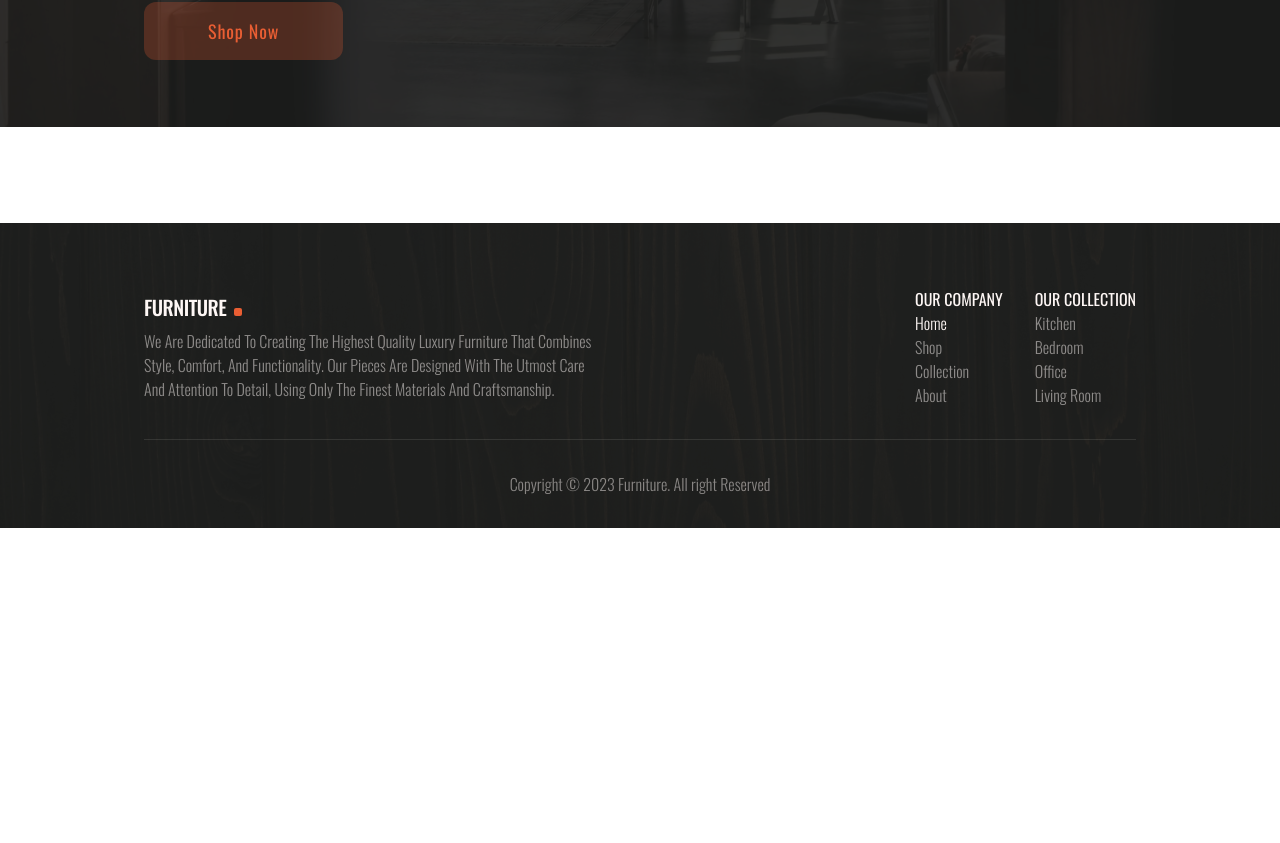
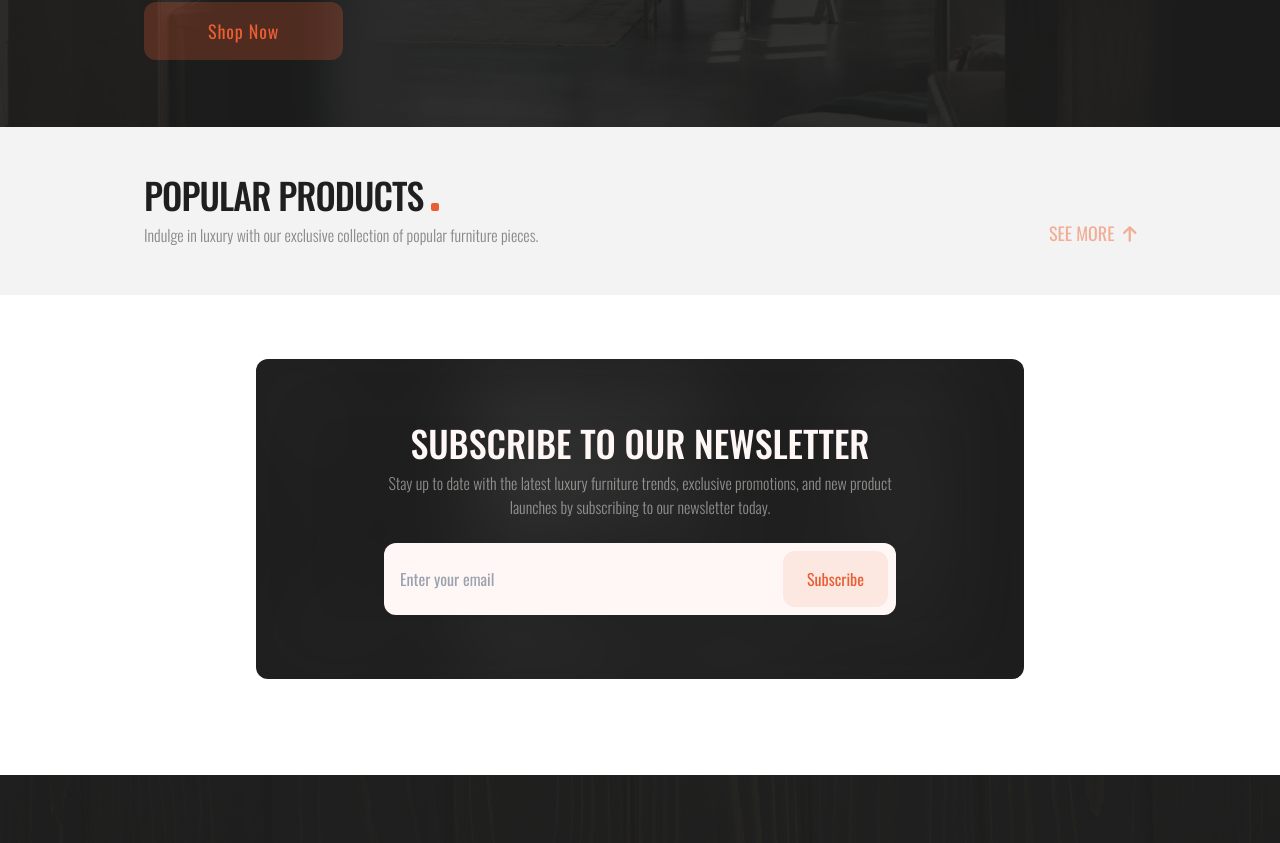
Before and after one commit to AfopeM/Furniture, a Next.js app: page / in a window 1280 px wide. Shown: the part 553-1396 px from the top of the page. Before the commit the page ends 1081 px from the top, so only its background shows below. Built offline with nearby package versions, Linux system fonts and the light colour scheme; a web font is replaced by a local one.

Commit message:
Email Form refactor: Updated Tile component feat: Completed EmailForm, BlurImage and SeeMoreBtn components

```diff
--- a/src/app/page.tsx
+++ b/src/app/page.tsx
@@ -1,5 +1,5 @@
 import Link from "next/link";
-import { Hero } from "@/components";
+import { Hero, Title, SeeMoreBtn, EmailForm } from "@/components";
 
 export default function Home() {
   return (
@@ -31,7 +31,33 @@ export default function Home() {
           </Link>
         </div>
       </Hero>
-      <main className="space-y-16"></main>
+      <main className="space-y-16">
+        {/* POPULAR TITLE */}
+        <section className="space-y-8">
+          <div
+            className="brand-px flex flex-col items-start
+            justify-between gap-4 bg-brand-dark/5 py-12
+            sm:flex-row sm:items-end"
+          >
+            <div>
+              <Title textSize="text-4xl" colour="text-brand-dark">
+                Popular Products
+              </Title>
+              <p
+                className="font-fira font-light normal-case
+              text-brand-darkgray pt-2"
+              >
+                Indulge in luxury with our exclusive collection of popular
+                furniture pieces.
+              </p>
+            </div>
+            <SeeMoreBtn href="/shop" alignment="self-start sm:self-end" />
+          </div>
+        </section>
+
+        {/* EMAIL */}
+        <EmailForm />
+      </main>
     </>
   );
 }
--- /dev/null
+++ b/src/components/BlurImage.tsx
@@ -0,0 +1,23 @@
+"use client";
+import Image from "next/image";
+import { useState } from "react";
+
+interface BlurImageProp {
+  imgSrc: string;
+  imgAlt: string;
+  style?: string;
+}
+export default function BlurImage({ imgSrc, imgAlt, style }: BlurImageProp) {
+  const [isLoading, setIsLoading] = useState(true);
+  return (
+    <Image
+      fill
+      src={imgSrc}
+      alt={imgAlt}
+      className={`${
+        isLoading ? "blur-2xl grayscale" : "blur-0 grayscale-0"
+      } ${style} object-cover brand-duration-500`}
+      onLoadingComplete={() => setIsLoading(false)}
+    />
+  );
+}
--- /dev/null
+++ b/src/components/EmailForm.tsx
@@ -0,0 +1,177 @@
+"use client";
+import { BlurImage } from ".";
+import { useReducer } from "react";
+import { motion } from "framer-motion";
+import { faCheck } from "@fortawesome/free-solid-svg-icons";
+import { FontAwesomeIcon } from "@fortawesome/react-fontawesome";
+
+interface EmailFormProps {
+  address: string;
+  isValid: undefined | boolean;
+  inFocus: boolean;
+}
+
+const Initial_State: EmailFormProps = {
+  address: "",
+  isValid: undefined,
+  inFocus: false,
+};
+
+const ACTIONS = {
+  UPDATE: "update",
+  FOCUS: "focus",
+  SUBMIT: "submit",
+};
+
+type EmailAction = {
+  type: string;
+  payload?: {
+    address?: string;
+    focus?: boolean;
+  };
+};
+
+function emailReducer(state: EmailFormProps, action: EmailAction) {
+  switch (action.type) {
+    case ACTIONS.UPDATE: {
+      const newAddress = action.payload?.address || "";
+      return { ...state, address: newAddress };
+    }
+
+    case ACTIONS.FOCUS: {
+      return {
+        ...state,
+        isValid: undefined,
+        inFocus: action.payload?.focus || false,
+      };
+    }
+
+    case ACTIONS.SUBMIT: {
+      const valid = /^\w+([-\.=%+]*\w)*@\w([\.]?\w)*(\.\w{2,4})$/.test(
+        state.address
+      );
+      return { ...state, isValid: valid };
+    }
+
+    default:
+      return state;
+  }
+}
+
+export default function EmailForm() {
+  const [state, dispatch] = useReducer(emailReducer, Initial_State);
+
+  function handleSubmit(e: React.MouseEvent<HTMLButtonElement, MouseEvent>) {
+    e.preventDefault();
+    dispatch({ type: ACTIONS.SUBMIT });
+  }
+
+  return (
+    <section className="brand-px">
+      <div
+        className="relative mx-auto max-w-3xl overflow-hidden
+        rounded-xl bg-brand-dark px-8 py-16 text-center md:px-16"
+      >
+        <BlurImage
+          imgSrc="/hero.webp"
+          imgAlt="email bg-image"
+          style="z-0 opacity-10"
+        />
+
+        <div className="relative z-10 mx-auto max-w-lg">
+          {/* EMAIL CALL TO ACTION */}
+          <h2
+            className=" font-tight pb-2 text-3xl font-medium uppercase
+            md:text-4xl"
+          >
+            Subscribe to our Newsletter
+          </h2>
+          <p className="font-fira font-light text-brand-gray">
+            Stay up to date with the latest luxury furniture trends, exclusive
+            promotions, and new product launches by subscribing to our
+            newsletter today.
+          </p>
+
+          {/*EMAIL INPUT */}
+          {state.isValid ? (
+            <motion.div
+              initial={{
+                scale: 0,
+                opacity: 0,
+              }}
+              animate={{
+                scale: [0.5, 1.5, 1],
+                opacity: 1,
+                transition: {
+                  type: "spring",
+                  stiffness: 240,
+                },
+              }}
+              className="mt-12 flex h-12 items-center justify-center gap-4"
+            >
+              <span className="text-4xl">Thank You</span>
+              <FontAwesomeIcon
+                icon={faCheck}
+                className="h-6 w-6 rounded-full border-2 border-solid border-brand-base p-2"
+              />
+            </motion.div>
+          ) : (
+            <form
+              action=""
+              className={`${
+                state.inFocus ? "outline" : ""
+              } relative mt-6 flex items-center justify-between
+              rounded-xl bg-brand-light py-2 pl-4 pr-2 font-fira
+              outline-2 outline-offset-4 outline-brand-base`}
+            >
+              <input
+                type="email"
+                value={state.address}
+                onFocus={() =>
+                  dispatch({ type: ACTIONS.FOCUS, payload: { focus: true } })
+                }
+                onBlur={() =>
+                  dispatch({ type: ACTIONS.FOCUS, payload: { focus: false } })
+                }
+                onChange={(e) =>
+                  dispatch({
+                    type: ACTIONS.UPDATE,
+                    payload: { address: e.target.value },
+                  })
+                }
+                className="h-10 w-3/4 bg-transparent text-brand-dark/50
+                focus:outline-none"
+                placeholder="Enter your email"
+              />
+              <button
+                type="submit"
+                onClick={(e) => handleSubmit(e)}
+                className="brand-duration-500 rounded-xl
+              bg-brand-base/10 px-6 py-4 text-brand-base
+              hover:bg-brand-base hover:text-brand-light"
+              >
+                Subscribe
+              </button>
+
+              <span
+                className={`${
+                  state.isValid === undefined
+                    ? ""
+                    : state.isValid
+                    ? ""
+                    : "translate-y-10"
+                }
+              brand-duration-500 absolute bottom-0 left-1/2 -z-10 w-1/2
+              -translate-x-1/2 rounded-bl-xl rounded-br-xl
+              bg-brand-red/25 py-2 font-bold tracking-wider
+              text-brand-red`}
+              >
+                Invalid Email
+              </span>
+            </form>
+          )}
+        </div>
+      </div>
+    </section>
+  );
+}
--- a/src/components/Footer.tsx
+++ b/src/components/Footer.tsx
@@ -30,7 +30,7 @@ export default function Footer() {
       >
         {/* COMPANY TITLE & SUMMARY */}
         <div>
-          <Title textSize="text-xl" size="w-1.5 h-1.5">
+          <Title textSize="text-xl" colour="text-brand-light">
             Furniture
           </Title>
           <p className="w-full max-w-md pt-2 font-fira font-light capitalize">
--- /dev/null
+++ b/src/components/SeeMoreBtn.tsx
@@ -0,0 +1,23 @@
+"use client";
+import Link from "next/link";
+import { faArrowUp } from "@fortawesome/free-solid-svg-icons";
+import { FontAwesomeIcon } from "@fortawesome/react-fontawesome";
+
+interface SeeBtnProp {
+  href: string;
+  alignment?: string;
+}
+export default function SeeMoreBtn({ href, alignment }: SeeBtnProp) {
+  return (
+    <Link
+      href={href}
+      className={`${alignment} brand-duration-500 group flex max-w-max items-center
+      gap-2 text-lg uppercase text-brand-secondary hover:text-brand-base`}
+    >
+      See More
+      <span className="group-hover:rotate-45 group-hover:opacity-100 brand-duration-500">
+        <FontAwesomeIcon icon={faArrowUp} />
+      </span>
+    </Link>
+  );
+}
--- a/src/components/Title.tsx
+++ b/src/components/Title.tsx
@@ -1,21 +1,18 @@
 interface TitleProp {
-  size?: string;
   extra?: string;
-  colour?: string;
+  colour: string;
   textSize: string;
   children: React.ReactNode;
 }
 
 //prettier-ignore
-export default function Title({ size, textSize, colour,  extra, children }: TitleProp) {
+export default function Title({ extra, colour, textSize, children }: TitleProp) {
   return (
     <h2
-      className={`font-medium uppercase tracking-tight text-brand-light
-      ${textSize} ${colour} ${extra}`}
+      className={`${textSize} ${colour} ${extra} font-medium uppercase tracking-tight`}
     >
       {children}
-      <span className={`inline-block ml-2 h-2 w-2 rounded-sm
-      bg-brand-base ${size}`} />
+      <span className="inline-block ml-2 h-2 w-2 rounded-sm bg-brand-base" />
     </h2>
   );
 }
--- a/src/components/index.ts
+++ b/src/components/index.ts
@@ -2,4 +2,7 @@ import Nav from "./Nav";
 import Hero from "./Hero";
 import Title from "./Title";
 import Footer from "./Footer";
-export { Nav, Hero, Title, Footer };
+import BlurImage from "./BlurImage";
+import EmailForm from "./EmailForm";
+import SeeMoreBtn from "./SeeMoreBtn";
+export { Nav, Hero, Title, Footer, BlurImage, EmailForm, SeeMoreBtn };
--- a/tailwind.config.js
+++ b/tailwind.config.js
@@ -17,12 +17,12 @@ module.exports = {
           light: "rgb(254,247,245)",
           secondary: "rgb(243,173,150)",
           base: "rgb(233,94,51)",
-          border: "rgb(215,146,124)",
           gray: "rgba(254,247,245,50%)",
+          darkgray: "rgba(30,31,30, 50%)",
           dark: "rgb(30,31,30)",
         },
       },
     },
   },
-  plugins: [],
+  plugins: [require("@tailwindcss/aspect-ratio")],
 };
```
Also changed, not shown: src/libs/motion.ts (added), src/utils/index.ts (added).
